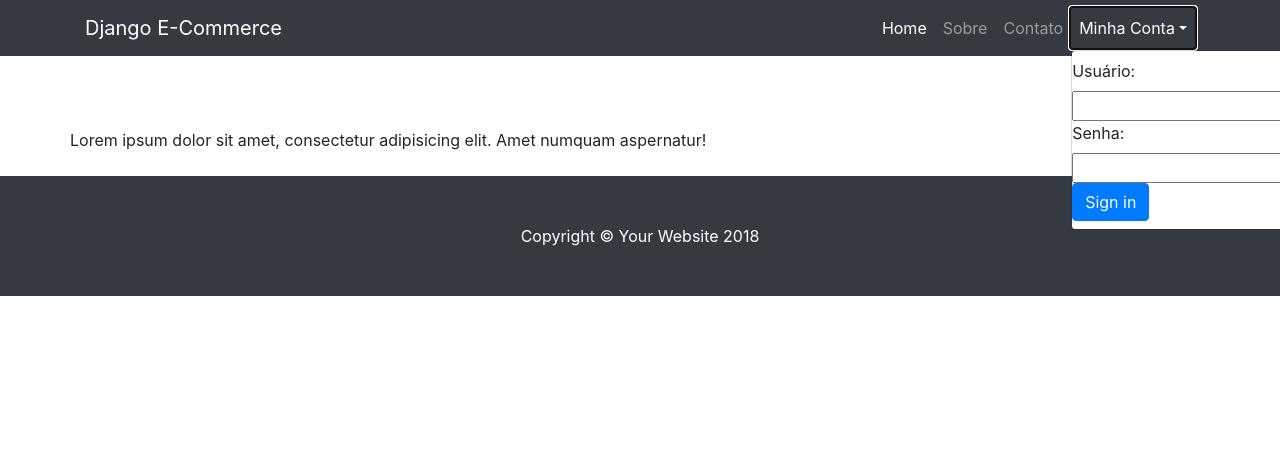
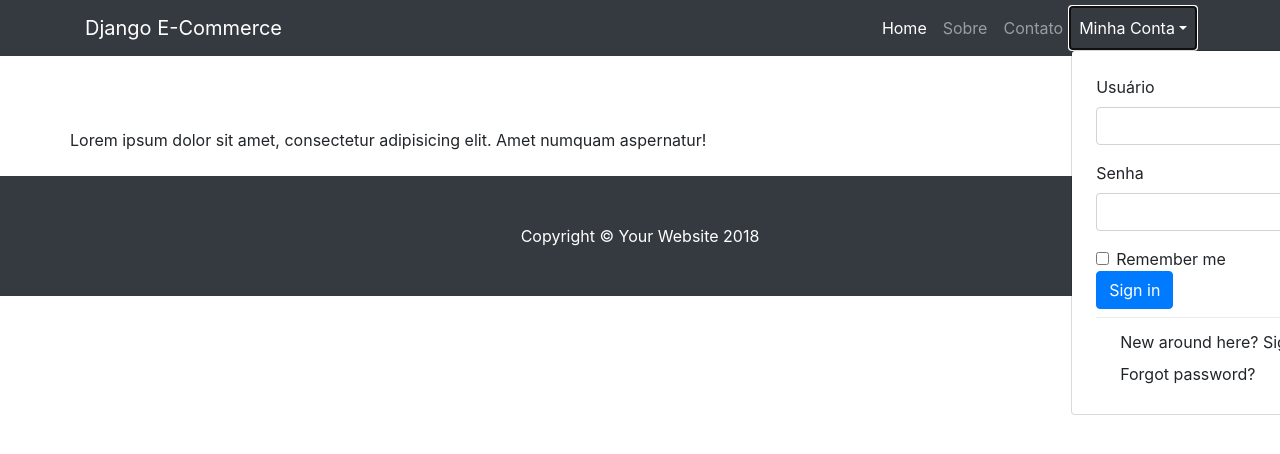
Before and after one commit to Cid-BR/django_ecommerce, a Django app: page /sobre in a window 1280 px wide, after a click on "Minha Conta". Shown: the top 454 px of the page. Run offline with Django 3.2, Linux system fonts and the light colour scheme; some libraries are stand-ins or nearby versions.

Commit message:
Adicionado link de redirecionamento para cadatro de usuário

```diff
--- a/accounts/urls.py
+++ b/accounts/urls.py
@@ -4,7 +4,7 @@ from django.contrib.auth.views import login, logout
 
 
 urlpatterns = [
-    path('signup/', views.RegisterView.as_view(), name='register'),
+    path('signup/', views.RegisterView.as_view(), name='registrar'),
     path('login/', login, {'template_name':'login.html'}, name='login'),
     path('logout/', logout, {'next_page': 'index'}, name='logout'),
     path('profile/', views.UserDetailsListView.as_view(), name='profile'),
--- a/accounts/views.py
+++ b/accounts/views.py
@@ -10,6 +10,7 @@ class RegisterView(CreateView):
     template_name = 'accounts/register.html'
     form_class = UserAdminCreationForm
 
+
 class UserDetailsListView(generic.ListView):
     model = User
     context_object_name = 'user'
--- a/core/templates/base.html
+++ b/core/templates/base.html
@@ -1,4 +1,5 @@
 {% load static %}
+{% load widget_tweaks %}
 <!DOCTYPE html>
 <html lang="en">
 
@@ -46,18 +47,42 @@
 
             <li class="nav-item dropdown">
               {% if user.is_authenticated %}
-                <a class="nav-link dropdown-toggle" data-toggle="dropdown" href="#">{{user.username}}</a>
+                <a class="nav-link dropdown-toggle" data-toggle="dropdown" href="#">Olá, {{user.username}}</a>
                 <div class="dropdown-menu">
-                  <a class="badge badge-pill badge-secondary" href="{% url 'profile' %}">Profile</a>
-                  <a class="badge badge-pill badge-secondary" href="{% url 'logout' %}">Sair</a>
-
+                  <h6 class="dropdown-header">Menu Usuário</h6>
+                  <a class="dropdown-item" href="{% url 'profile' %}">Editar Perfil</a>
+                  <a class="dropdown-item" href="{% url 'logout' %}">Sair</a>
                 </div>
               {% else %}
                 <a class="nav-link dropdown-toggle" data-toggle="dropdown" href="#">Minha Conta</a>
                 <div class="dropdown-menu">
-                  <form action="{% url 'login' %}" method="post">{% csrf_token %}
-                    {{ login_form }}
-                    <button type="submit" class="btn btn-primary">Sign in</button>
+                  <form class="px-4 py-3" action="{% url 'login' %}" method="post">{% csrf_token %}
+                          <div class="form-group {% if login_form.username.errors %}has-error{% endif %}">
+                            <label for="{{ login_form.username.auto_id }}">{{login_form.username.label}}</label>
+                            {% render_field login_form.username class="form-control" %}
+                            {% for error in login_form.username.errors %}
+                            <span class="help-block"/>{{error}}</span>
+                            {% endfor %}
+                          </div>
+                          <div class="form-group{% if login_form.password.errors %}has-error{% endif %}">
+                            <label for="{{login_form.password.auto_id}}">{{login_form.password.label}}</label>
+                            {% render_field login_form.password class="form-control" %}
+                              {% for error in login_form.password.errors %}
+                              <span class="help-block">{{ error }}</span>
+                              {% endfor %}
+                          </div>
+                          <div class="form-check">
+                            <input type="checkbox" class="form-check-input" id="dropdownCheck">
+                            <label class="form-check-label" for="dropdownCheck">
+                              Remember me
+                            </label>
+                          </div>
+                          <button type="submit" class="btn btn-primary">Sign in</button>
+                          <div class="dropdown-divider"></div>
+                          <a class="dropdown-item" href="{% url 'registrar' %}">New around here? Sign up</a>
+                          <a class="dropdown-item" href="#">Forgot password?</a>
+
+                      </form>
                   </form>
                 </div>
               {% endif %}
```
Also changed, not shown: db.sqlite3.
